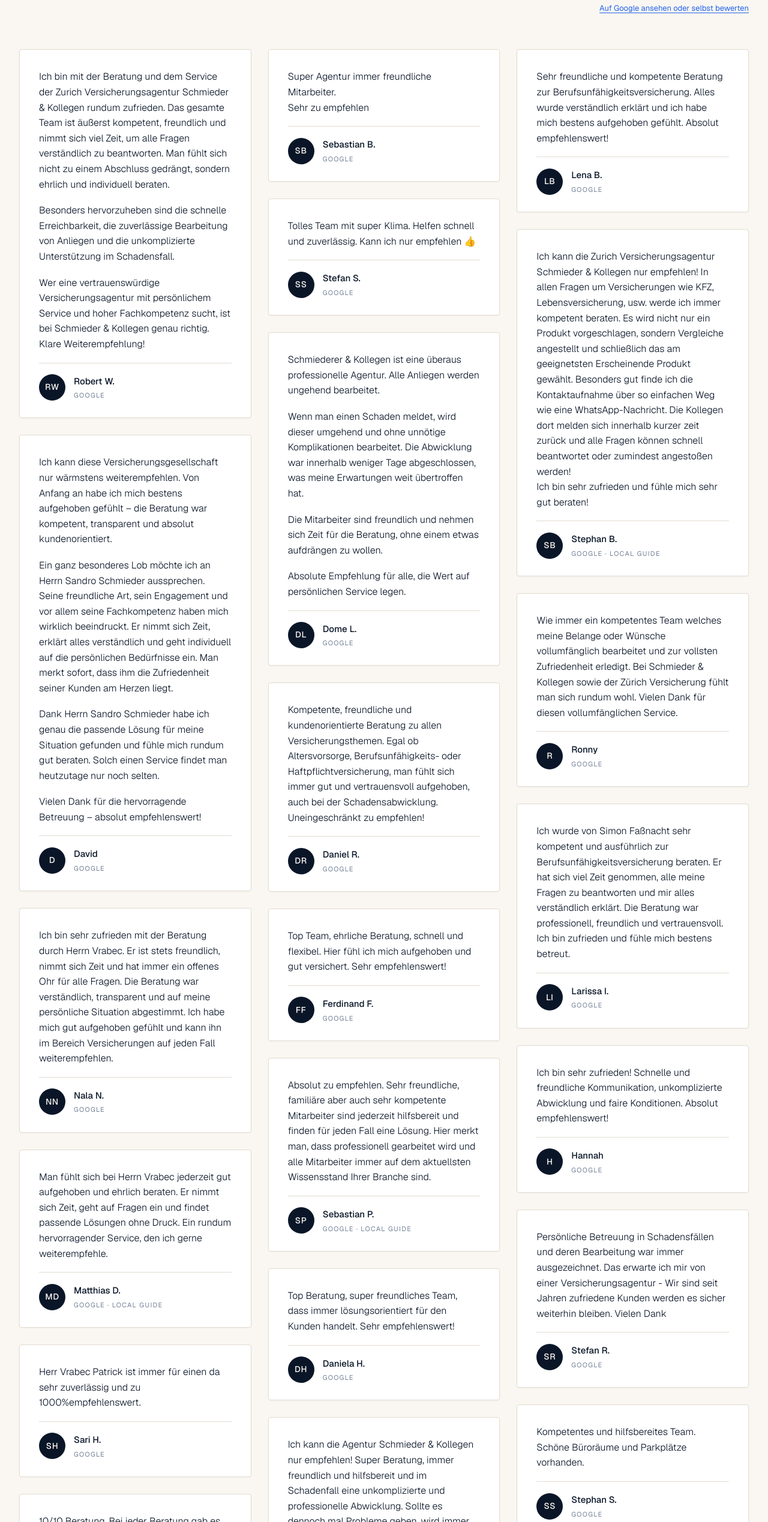
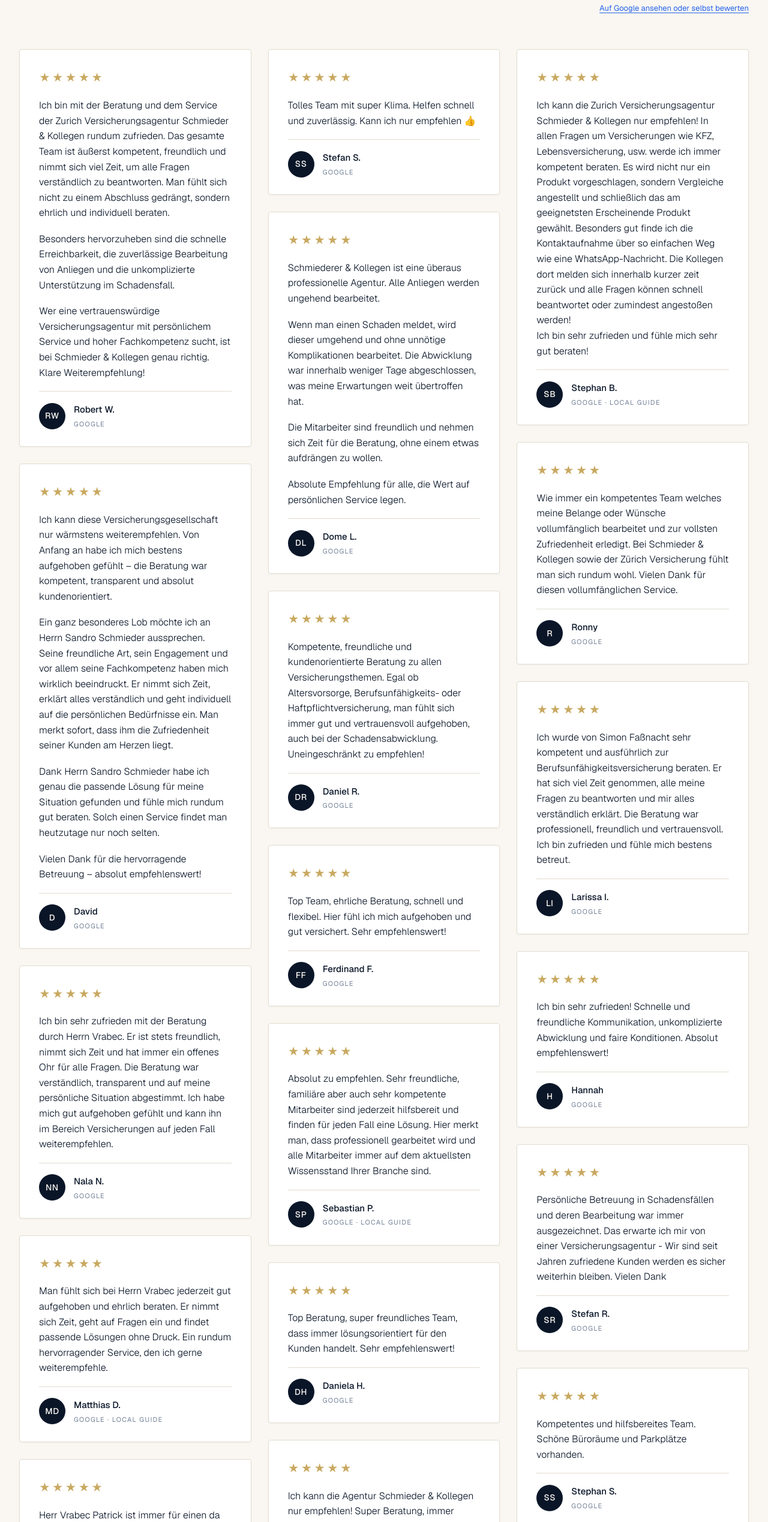
Before and after one commit to RomanLeonBoehm/Schmieder-Kollegen.de, a plain HTML site: page bewertungen.html in a window 1280 px wide. Shown: the part 942-3480 px from the top of the page at 60% size. Drawn offline with nearby package versions, Linux system fonts and the light colour scheme.

Commit message:
Bewertungen: 5 Sterne je Karte
Alle angezeigten Google-Bewertungen haben 5 Sterne (vom Inhaber bestätigt).

Co-Authored-By: Claude Opus 5.5 <noreply@anthropic.com>

```diff
--- a/bewertungen.html
+++ b/bewertungen.html
@@ -113,6 +113,7 @@
     </div>
     <div class="reviews-grid">
       <article class="testimonial-card">
+        <div class="testimonial-stars" role="img" aria-label="5 von 5 Sternen">★★★★★</div>
         <p class="testimonial-text">Ich bin mit der Beratung und dem Service der Zurich Versicherungsagentur Schmieder &amp; Kollegen rundum zufrieden. Das gesamte Team ist äußerst kompetent, freundlich und nimmt sich viel Zeit, um alle Fragen verständlich zu beantworten. Man fühlt sich nicht zu einem Abschluss gedrängt, sondern ehrlich und individuell beraten.</p><p class="testimonial-text">Besonders hervorzuheben sind die schnelle Erreichbarkeit, die zuverlässige Bearbeitung von Anliegen und die unkomplizierte Unterstützung im Schadensfall.</p><p class="testimonial-text">Wer eine vertrauenswürdige Versicherungsagentur mit persönlichem Service und hoher Fachkompetenz sucht, ist bei Schmieder &amp; Kollegen genau richtig. Klare Weiterempfehlung!</p>
         <div class="testimonial-meta">
           <div class="testimonial-avatar">RW</div>
@@ -123,6 +124,7 @@
         </div>
       </article>
       <article class="testimonial-card">
+        <div class="testimonial-stars" role="img" aria-label="5 von 5 Sternen">★★★★★</div>
         <p class="testimonial-text">Ich kann diese Versicherungsgesellschaft nur wärmstens weiterempfehlen. Von Anfang an habe ich mich bestens aufgehoben gefühlt – die Beratung war kompetent, transparent und absolut kundenorientiert.</p><p class="testimonial-text">Ein ganz besonderes Lob möchte ich an Herrn Sandro Schmieder aussprechen. Seine freundliche Art, sein Engagement und vor allem seine Fachkompetenz haben mich wirklich beeindruckt. Er nimmt sich Zeit, erklärt alles verständlich und geht individuell auf die persönlichen Bedürfnisse ein. Man merkt sofort, dass ihm die Zufriedenheit seiner Kunden am Herzen liegt.</p><p class="testimonial-text">Dank Herrn Sandro Schmieder habe ich genau die passende Lösung für meine Situation gefunden und fühle mich rundum gut beraten. Solch einen Service findet man heutzutage nur noch selten.</p><p class="testimonial-text">Vielen Dank für die hervorragende Betreuung – absolut empfehlenswert!</p>
         <div class="testimonial-meta">
           <div class="testimonial-avatar">D</div>
@@ -133,6 +135,7 @@
         </div>
       </article>
       <article class="testimonial-card">
+        <div class="testimonial-stars" role="img" aria-label="5 von 5 Sternen">★★★★★</div>
         <p class="testimonial-text">Ich bin sehr zufrieden mit der Beratung durch Herrn Vrabec. Er ist stets freundlich, nimmt sich Zeit und hat immer ein offenes Ohr für alle Fragen. Die Beratung war verständlich, transparent und auf meine persönliche Situation abgestimmt. Ich habe mich gut aufgehoben gefühlt und kann ihn im Bereich Versicherungen auf jeden Fall weiterempfehlen.</p>
         <div class="testimonial-meta">
           <div class="testimonial-avatar">NN</div>
@@ -143,6 +146,7 @@
         </div>
       </article>
       <article class="testimonial-card">
+        <div class="testimonial-stars" role="img" aria-label="5 von 5 Sternen">★★★★★</div>
         <p class="testimonial-text">Man fühlt sich bei Herrn Vrabec jederzeit gut aufgehoben und ehrlich beraten. Er nimmt sich Zeit, geht auf Fragen ein und findet passende Lösungen ohne Druck. Ein rundum hervorragender Service, den ich gerne weiterempfehle.</p>
         <div class="testimonial-meta">
           <div class="testimonial-avatar">MD</div>
@@ -153,6 +157,7 @@
         </div>
       </article>
       <article class="testimonial-card">
+        <div class="testimonial-stars" role="img" aria-label="5 von 5 Sternen">★★★★★</div>
         <p class="testimonial-text">Herr Vrabec Patrick ist immer für einen da sehr zuverlässig und zu 1000%empfehlenswert.</p>
         <div class="testimonial-meta">
           <div class="testimonial-avatar">SH</div>
@@ -163,6 +168,7 @@
         </div>
       </article>
       <article class="testimonial-card">
+        <div class="testimonial-stars" role="img" aria-label="5 von 5 Sternen">★★★★★</div>
         <p class="testimonial-text">10/10 Beratung. Bei jeder Beratung gab es eine kompetente und ausführliche Aufklärung. Kann ich nur jedem weiterempfehlen, der keine oder wenig Ahnung hat. Mein Berater war Patrik und es war echt entspannt.</p>
         <div class="testimonial-meta">
           <div class="testimonial-avatar">MP</div>
@@ -173,6 +179,7 @@
         </div>
       </article>
       <article class="testimonial-card">
+        <div class="testimonial-stars" role="img" aria-label="5 von 5 Sternen">★★★★★</div>
         <p class="testimonial-text">Ich würde super Beraten. Die Mitarbeiter sind alle freundlich. Ich kann das gesamte Team nur weiterempfehlen</p>
         <div class="testimonial-meta">
           <div class="testimonial-avatar">JV</div>
@@ -183,6 +190,7 @@
         </div>
       </article>
       <article class="testimonial-card">
+        <div class="testimonial-stars" role="img" aria-label="5 von 5 Sternen">★★★★★</div>
         <p class="testimonial-text">Super Agentur immer freundliche Mitarbeiter.<br/>Sehr zu empfehlen</p>
         <div class="testimonial-meta">
           <div class="testimonial-avatar">SB</div>
@@ -193,6 +201,7 @@
         </div>
       </article>
       <article class="testimonial-card">
+        <div class="testimonial-stars" role="img" aria-label="5 von 5 Sternen">★★★★★</div>
         <p class="testimonial-text">Tolles Team mit super Klima. Helfen schnell und zuverlässig. Kann ich nur empfehlen 👍</p>
         <div class="testimonial-meta">
           <div class="testimonial-avatar">SS</div>
@@ -203,6 +212,7 @@
         </div>
       </article>
       <article class="testimonial-card">
+        <div class="testimonial-stars" role="img" aria-label="5 von 5 Sternen">★★★★★</div>
         <p class="testimonial-text">Schmiederer &amp; Kollegen ist eine überaus professionelle Agentur. Alle Anliegen werden ungehend bearbeitet.</p><p class="testimonial-text">Wenn man einen Schaden meldet, wird dieser umgehend und ohne unnötige Komplikationen bearbeitet. Die Abwicklung war innerhalb weniger Tage abgeschlossen, was meine Erwartungen weit übertroffen hat.</p><p class="testimonial-text">Die Mitarbeiter sind freundlich und nehmen sich Zeit für die Beratung, ohne einem etwas aufdrängen zu wollen.</p><p class="testimonial-text">Absolute Empfehlung für alle, die Wert auf persönlichen Service legen.</p>
         <div class="testimonial-meta">
           <div class="testimonial-avatar">DL</div>
@@ -213,6 +223,7 @@
         </div>
       </article>
       <article class="testimonial-card">
+        <div class="testimonial-stars" role="img" aria-label="5 von 5 Sternen">★★★★★</div>
         <p class="testimonial-text">Kompetente, freundliche und kundenorientierte Beratung zu allen Versicherungsthemen. Egal ob Altersvorsorge, Berufsunfähigkeits- oder Haftpflichtversicherung, man fühlt sich immer gut und vertrauensvoll aufgehoben, auch bei der Schadensabwicklung. Uneingeschränkt zu empfehlen!</p>
         <div class="testimonial-meta">
           <div class="testimonial-avatar">DR</div>
@@ -223,6 +234,7 @@
         </div>
       </article>
       <article class="testimonial-card">
+        <div class="testimonial-stars" role="img" aria-label="5 von 5 Sternen">★★★★★</div>
         <p class="testimonial-text">Top Team, ehrliche Beratung, schnell und flexibel. Hier fühl ich mich aufgehoben und gut versichert. Sehr empfehlenswert!</p>
         <div class="testimonial-meta">
           <div class="testimonial-avatar">FF</div>
@@ -233,6 +245,7 @@
         </div>
       </article>
       <article class="testimonial-card">
+        <div class="testimonial-stars" role="img" aria-label="5 von 5 Sternen">★★★★★</div>
         <p class="testimonial-text">Absolut zu empfehlen. Sehr freundliche, familiäre aber auch sehr kompetente Mitarbeiter sind jederzeit hilfsbereit und finden für jeden Fall eine Lösung. Hier merkt man, dass professionell gearbeitet wird und alle Mitarbeiter immer auf dem aktuellsten Wissensstand Ihrer Branche sind.</p>
         <div class="testimonial-meta">
           <div class="testimonial-avatar">SP</div>
@@ -243,6 +256,7 @@
         </div>
       </article>
       <article class="testimonial-card">
+        <div class="testimonial-stars" role="img" aria-label="5 von 5 Sternen">★★★★★</div>
         <p class="testimonial-text">Top Beratung, super freundliches Team, dass immer lösungsorientiert für den Kunden handelt. Sehr empfehlenswert!</p>
         <div class="testimonial-meta">
           <div class="testimonial-avatar">DH</div>
@@ -253,6 +267,7 @@
         </div>
       </article>
       <article class="testimonial-card">
+        <div class="testimonial-stars" role="img" aria-label="5 von 5 Sternen">★★★★★</div>
         <p class="testimonial-text">Ich kann die Agentur Schmieder &amp; Kollegen nur empfehlen! Super Beratung, immer freundlich und hilfsbereit und im Schadenfall eine unkomplizierte und professionelle Abwicklung. Sollte es dennoch mal Probleme geben, wird immer eine mehr als zufriedenstellende Lösung gesucht und gefunden! TOP!!!</p>
         <div class="testimonial-meta">
           <div class="testimonial-avatar">TH</div>
@@ -263,6 +278,7 @@
         </div>
       </article>
       <article class="testimonial-card">
+        <div class="testimonial-stars" role="img" aria-label="5 von 5 Sternen">★★★★★</div>
         <p class="testimonial-text">Simon Faßnacht hat mich beim Start in meine Selbstständigkeit im vergangenen Jahr sehr gut und zuverlässig begleitet. Leider musste ich inzwischen bereits meinen ersten Schadensfall melden. Die Abwicklung lief jedoch einwandfrei und absolut reibungslos. Danke an der Stelle auch an die netten Damen im Schadenteam.</p>
         <div class="testimonial-meta">
           <div class="testimonial-avatar">ML</div>
@@ -273,6 +289,7 @@
         </div>
       </article>
       <article class="testimonial-card">
+        <div class="testimonial-stars" role="img" aria-label="5 von 5 Sternen">★★★★★</div>
         <p class="testimonial-text">Sehr freundliche und kompetente Beratung zur Berufsunfähigkeitsversicherung. Alles wurde verständlich erklärt und ich habe mich bestens aufgehoben gefühlt. Absolut empfehlenswert!</p>
         <div class="testimonial-meta">
           <div class="testimonial-avatar">LB</div>
@@ -283,6 +300,7 @@
         </div>
       </article>
       <article class="testimonial-card">
+        <div class="testimonial-stars" role="img" aria-label="5 von 5 Sternen">★★★★★</div>
         <p class="testimonial-text">Ich kann die Zurich Versicherungsagentur Schmieder &amp; Kollegen nur empfehlen! In allen Fragen um Versicherungen wie KFZ, Lebensversicherung,  usw. werde ich immer kompetent beraten. Es wird nicht nur ein Produkt vorgeschlagen, sondern Vergleiche angestellt und schließlich das am geeignetsten Erscheinende Produkt gewählt. Besonders gut finde ich die Kontaktaufnahme über so einfachen Weg wie eine WhatsApp-Nachricht. Die Kollegen dort melden sich innerhalb kurzer zeit zurück und alle Fragen können schnell beantwortet oder zumindest angestoßen werden!<br/>Ich bin sehr zufrieden und fühle mich sehr gut beraten!</p>
         <div class="testimonial-meta">
           <div class="testimonial-avatar">SB</div>
@@ -293,6 +311,7 @@
         </div>
       </article>
       <article class="testimonial-card">
+        <div class="testimonial-stars" role="img" aria-label="5 von 5 Sternen">★★★★★</div>
         <p class="testimonial-text">Wie immer ein kompetentes Team welches meine Belange oder Wünsche vollumfänglich bearbeitet und zur vollsten Zufriedenheit erledigt. Bei Schmieder &amp; Kollegen sowie der Zürich Versicherung fühlt man sich rundum wohl. Vielen Dank für diesen vollumfänglichen Service.</p>
         <div class="testimonial-meta">
           <div class="testimonial-avatar">R</div>
@@ -303,6 +322,7 @@
         </div>
       </article>
       <article class="testimonial-card">
+        <div class="testimonial-stars" role="img" aria-label="5 von 5 Sternen">★★★★★</div>
         <p class="testimonial-text">Ich wurde von Simon Faßnacht sehr kompetent und ausführlich zur Berufsunfähigkeitsversicherung beraten. Er hat sich viel Zeit genommen, alle meine Fragen zu beantworten und mir alles verständlich erklärt. Die Beratung war professionell, freundlich und vertrauensvoll. Ich bin zufrieden und fühle mich bestens betreut.</p>
         <div class="testimonial-meta">
           <div class="testimonial-avatar">LI</div>
@@ -313,6 +333,7 @@
         </div>
       </article>
       <article class="testimonial-card">
+        <div class="testimonial-stars" role="img" aria-label="5 von 5 Sternen">★★★★★</div>
         <p class="testimonial-text">Ich bin sehr zufrieden! Schnelle und freundliche Kommunikation, unkomplizierte Abwicklung und faire Konditionen. Absolut empfehlenswert!</p>
         <div class="testimonial-meta">
           <div class="testimonial-avatar">H</div>
@@ -323,6 +344,7 @@
         </div>
       </article>
       <article class="testimonial-card">
+        <div class="testimonial-stars" role="img" aria-label="5 von 5 Sternen">★★★★★</div>
         <p class="testimonial-text">Persönliche Betreuung in Schadensfällen und deren Bearbeitung war immer ausgezeichnet. Das erwarte ich mir von einer Versicherungsagentur - Wir sind seit Jahren zufriedene Kunden werden es sicher weiterhin bleiben. Vielen Dank</p>
         <div class="testimonial-meta">
           <div class="testimonial-avatar">SR</div>
@@ -333,6 +355,7 @@
         </div>
       </article>
       <article class="testimonial-card">
+        <div class="testimonial-stars" role="img" aria-label="5 von 5 Sternen">★★★★★</div>
         <p class="testimonial-text">Kompetentes und hilfsbereites Team. Schöne Büroräume und Parkplätze vorhanden.</p>
         <div class="testimonial-meta">
           <div class="testimonial-avatar">SS</div>
@@ -343,6 +366,7 @@
         </div>
       </article>
       <article class="testimonial-card">
+        <div class="testimonial-stars" role="img" aria-label="5 von 5 Sternen">★★★★★</div>
         <p class="testimonial-text">Kompetente Beratung, zuverlässiger Service – bin seit Jahren zufrieden.</p>
         <div class="testimonial-meta">
           <div class="testimonial-avatar">SF</div>
@@ -353,6 +377,7 @@
         </div>
       </article>
       <article class="testimonial-card">
+        <div class="testimonial-stars" role="img" aria-label="5 von 5 Sternen">★★★★★</div>
         <p class="testimonial-text">Freundliches und Kompetentes Team.</p>
         <div class="testimonial-meta">
           <div class="testimonial-avatar">CM</div>
@@ -363,6 +388,7 @@
         </div>
       </article>
       <article class="testimonial-card">
+        <div class="testimonial-stars" role="img" aria-label="5 von 5 Sternen">★★★★★</div>
         <p class="testimonial-text">Top Beratung und sehr zuvorkommender Service</p>
         <div class="testimonial-meta">
           <div class="testimonial-avatar">MM</div>
```
Also changed, not shown: index.html (+20 -0 lines).
